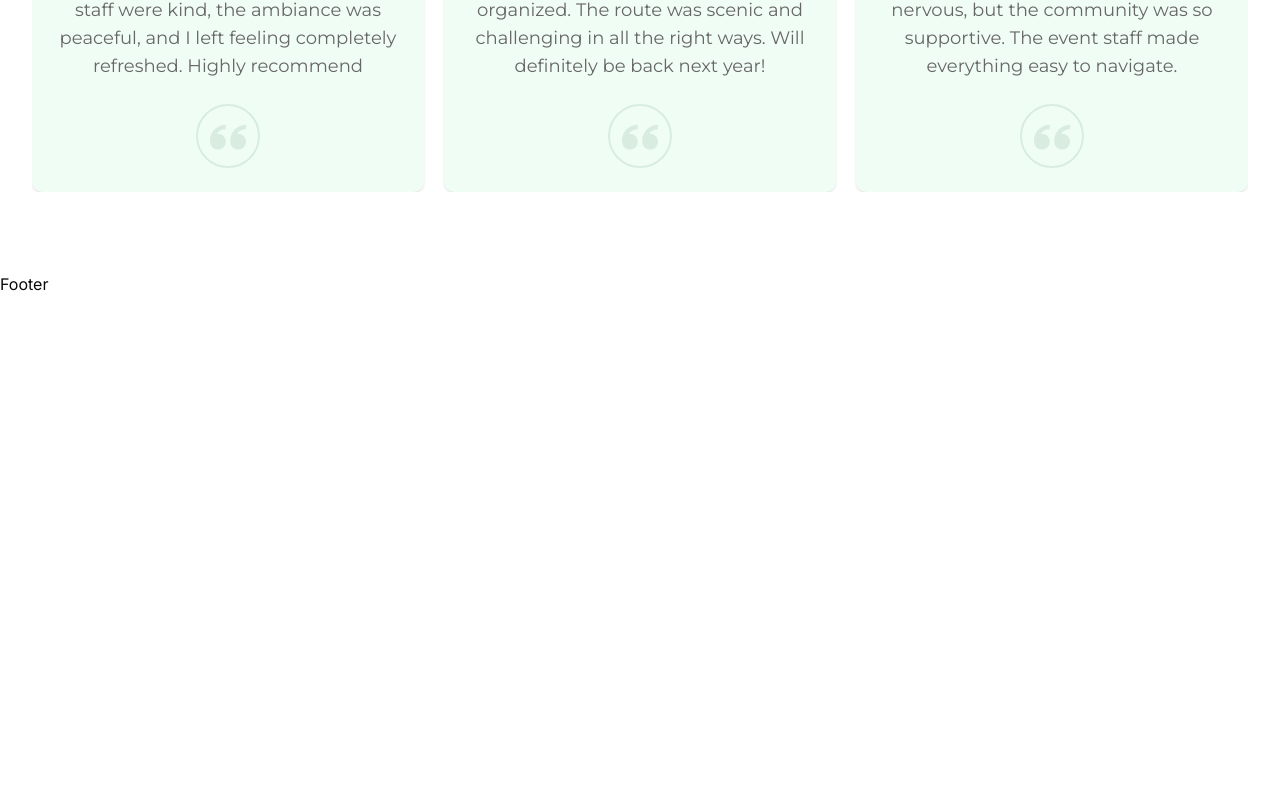
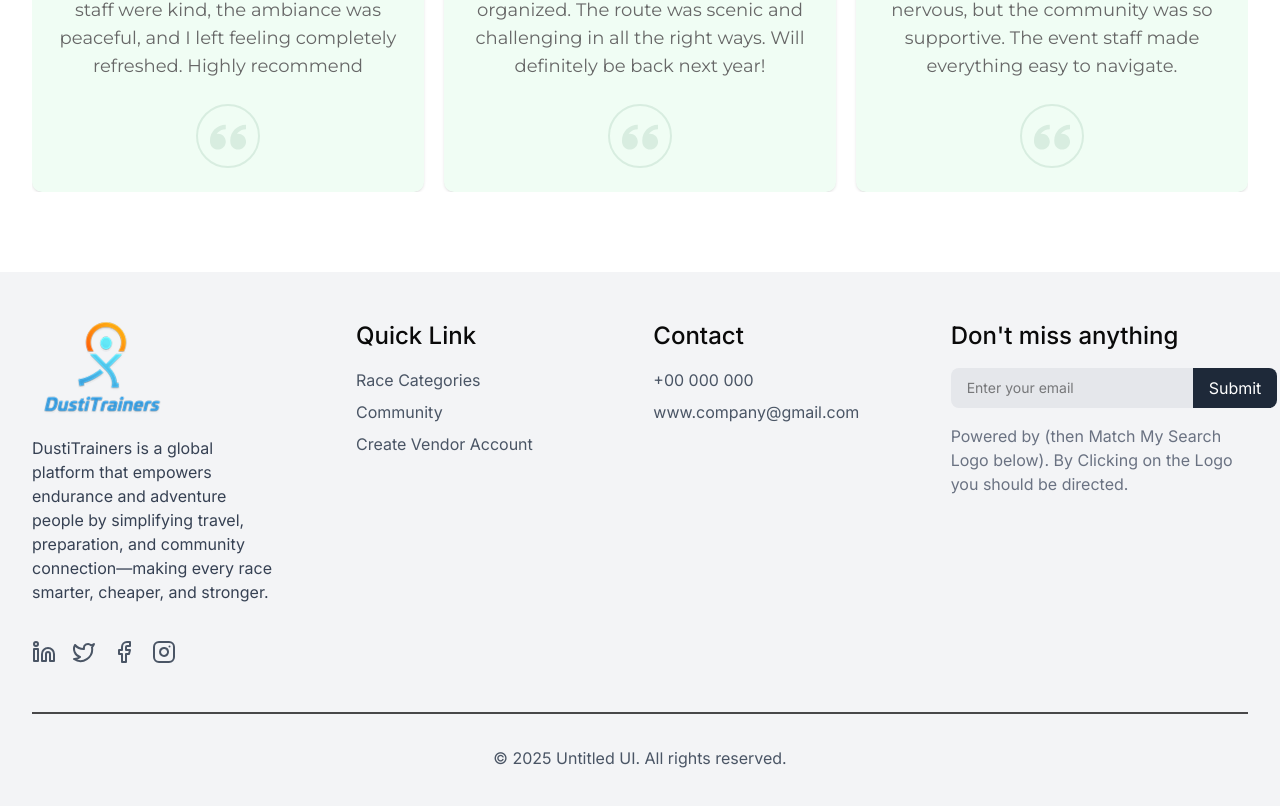
Before and after one commit to moriyam-mohona/race-event-management, a Next.js app: page / in a window 1280 px wide. Shown: the part 4558-5364 px from the top of the page. Before the commit the page ends 4854 px from the top, so only its background shows below. Built offline with nearby package versions, Linux system fonts and the light colour scheme; no server answers; what @bprogress/next would draw is missing.

Commit message:
Footer Created

```diff
--- a/src/components/shared/Footer/Footer.tsx
+++ b/src/components/shared/Footer/Footer.tsx
@@ -1,11 +1,139 @@
-import React from 'react';
+"use client";
+
+import { useRef } from "react";
+import { Linkedin, Twitter, Facebook, Instagram } from "lucide-react";
+import Link from "next/link";
+import Image from "next/image";
+import logo from "@/assets/logo.png";
 
 const Footer = () => {
-    return (
-        <div>
-            Footer
+  const currentYear = new Date().getFullYear();
+  const emailRef = useRef<HTMLInputElement>(null);
+
+  const handleSubmit = () => {
+    const email = emailRef.current?.value;
+    console.log("Submitted email:", email);
+  };
+
+  return (
+    <footer className="w-full bg-gray-100">
+      <div className="container mx-auto py-12 px-4 md:px-6 lg:px-8">
+        <div className="grid grid-cols-1 md:grid-cols-2 lg:grid-cols-4 gap-10 lg:gap-20 items-start">
+          {/* Logo and Description */}
+          <div className="col-span-1 lg:col-span-1">
+            <div className="flex flex-col gap-5">
+              <Link href="/" className="inline-block">
+                <Image
+                  src={logo}
+                  alt="DustiTrainers Logo"
+                  width={1000}
+                  height={1000}
+                  className="h-24 w-auto"
+                />
+              </Link>
+              <p className="text-gray-700">
+                DustiTrainers is a global platform that empowers endurance and
+                adventure people by simplifying travel, preparation, and
+                community connection—making every race smarter, cheaper, and
+                stronger.
+              </p>
+              <div className="flex space-x-4 mt-4">
+                <Link href="#" className="text-gray-600 hover:text-gray-900">
+                  <Linkedin className="h-6 w-6" />
+                </Link>
+                <Link href="#" className="text-gray-600 hover:text-gray-900">
+                  <Twitter className="h-6 w-6" />
+                </Link>
+                <Link href="#" className="text-gray-600 hover:text-gray-900">
+                  <Facebook className="h-6 w-6" />
+                </Link>
+                <Link href="#" className="text-gray-600 hover:text-gray-900">
+                  <Instagram className="h-6 w-6" />
+                </Link>
+              </div>
+            </div>
+          </div>
+
+          {/* Links, Contact, Newsletter */}
+          <div className="col-span-1 lg:col-span-3 flex flex-col sm:flex-row flex-wrap gap-10 lg:gap-0 justify-between">
+            {/* Quick Links */}
+            <div className="w-full sm:w-[45%] lg:w-1/3">
+              <h3 className="text-2xl font-medium mb-4">Quick Link</h3>
+              <ul className="space-y-2">
+                <li>
+                  <Link
+                    href="#"
+                    className="text-gray-600 hover:underline hover:text-black"
+                  >
+                    Race Categories
+                  </Link>
+                </li>
+                <li>
+                  <Link
+                    href="#"
+                    className="text-gray-600 hover:underline hover:text-black"
+                  >
+                    Community
+                  </Link>
+                </li>
+                <li>
+                  <Link
+                    href="#"
+                    className="text-gray-600 hover:underline hover:text-black"
+                  >
+                    Create Vendor Account
+                  </Link>
+                </li>
+              </ul>
+            </div>
+
+            {/* Contact */}
+            <div className="w-full sm:w-[45%] lg:w-1/3">
+              <h3 className="text-2xl font-medium mb-4">Contact</h3>
+              <ul className="space-y-2">
+                <li className="text-gray-600">+00 000 000</li>
+                <li className="text-gray-600">www.company@gmail.com</li>
+              </ul>
+            </div>
+
+            {/* Newsletter */}
+            <div className="w-full lg:w-1/3">
+              <h3 className="text-2xl font-medium mb-4">
+                Don&apos;t miss anything
+              </h3>
+              <div className="flex flex-col space-y-2">
+                <div className="flex w-full">
+                  <input
+                    type="email"
+                    ref={emailRef}
+                    placeholder="Enter your email"
+                    className="flex-grow px-4 py-2 text-sm bg-gray-200 rounded-l-md focus:outline-none"
+                  />
+                  <button
+                    type="button"
+                    onClick={handleSubmit}
+                    className="bg-gray-800 text-white px-4 py-2 rounded-r-md hover:bg-gray-700 transition-colors"
+                  >
+                    Submit
+                  </button>
+                </div>
+                <p className="text-gray-500 mt-2">
+                  Powered by (then Match My Search Logo below). By Clicking on
+                  the Logo you should be directed.
+                </p>
+              </div>
+            </div>
+          </div>
         </div>
-    );
+
+        <div className="mt-12 pt-8 border-t-2 border-black/70">
+          <p className="text-center text-gray-600">
+            © {currentYear} Untitled UI. All rights reserved.
+          </p>
+        </div>
+      </div>
+    </footer>
+  );
 };
 
 export default Footer;
```
